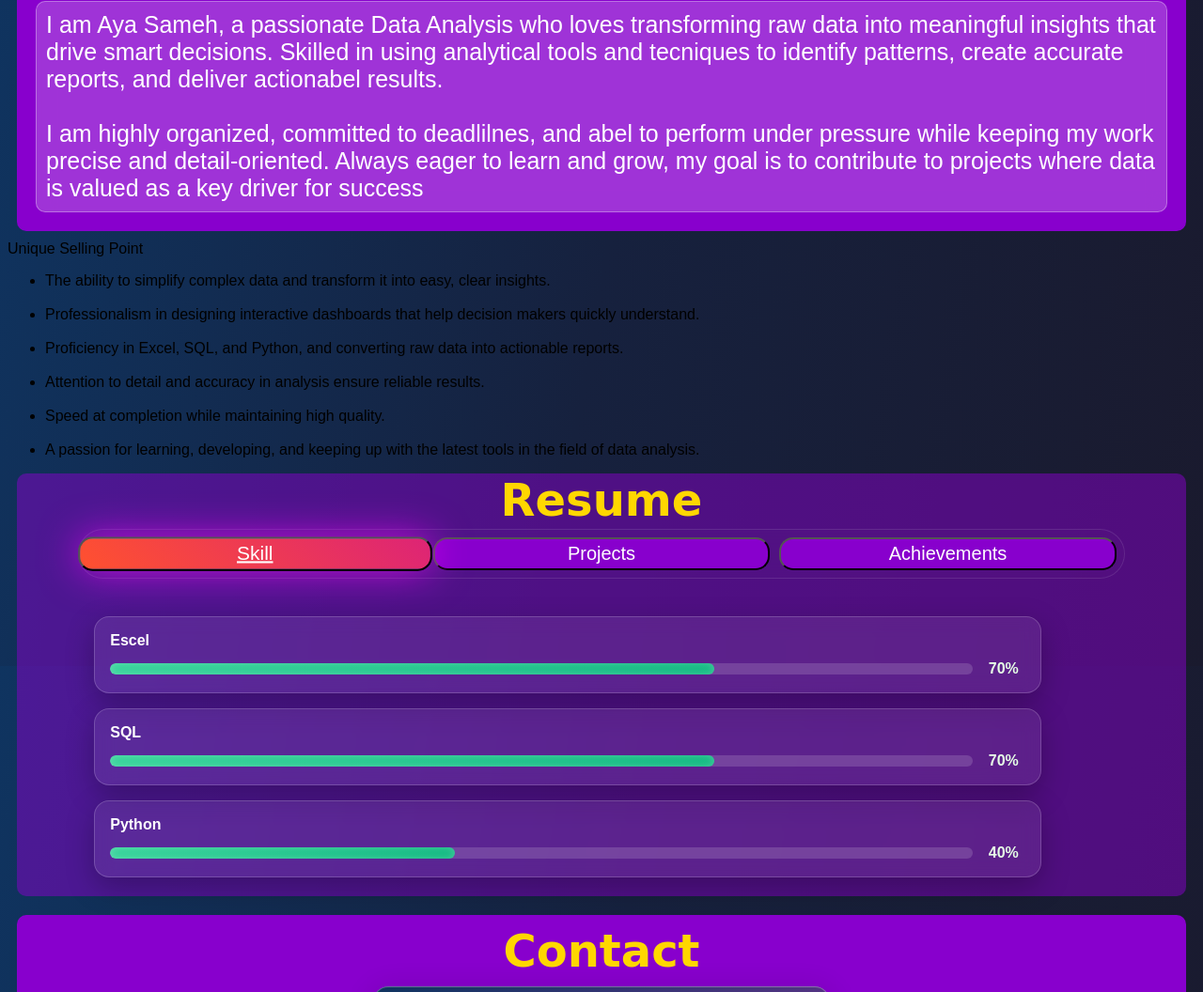
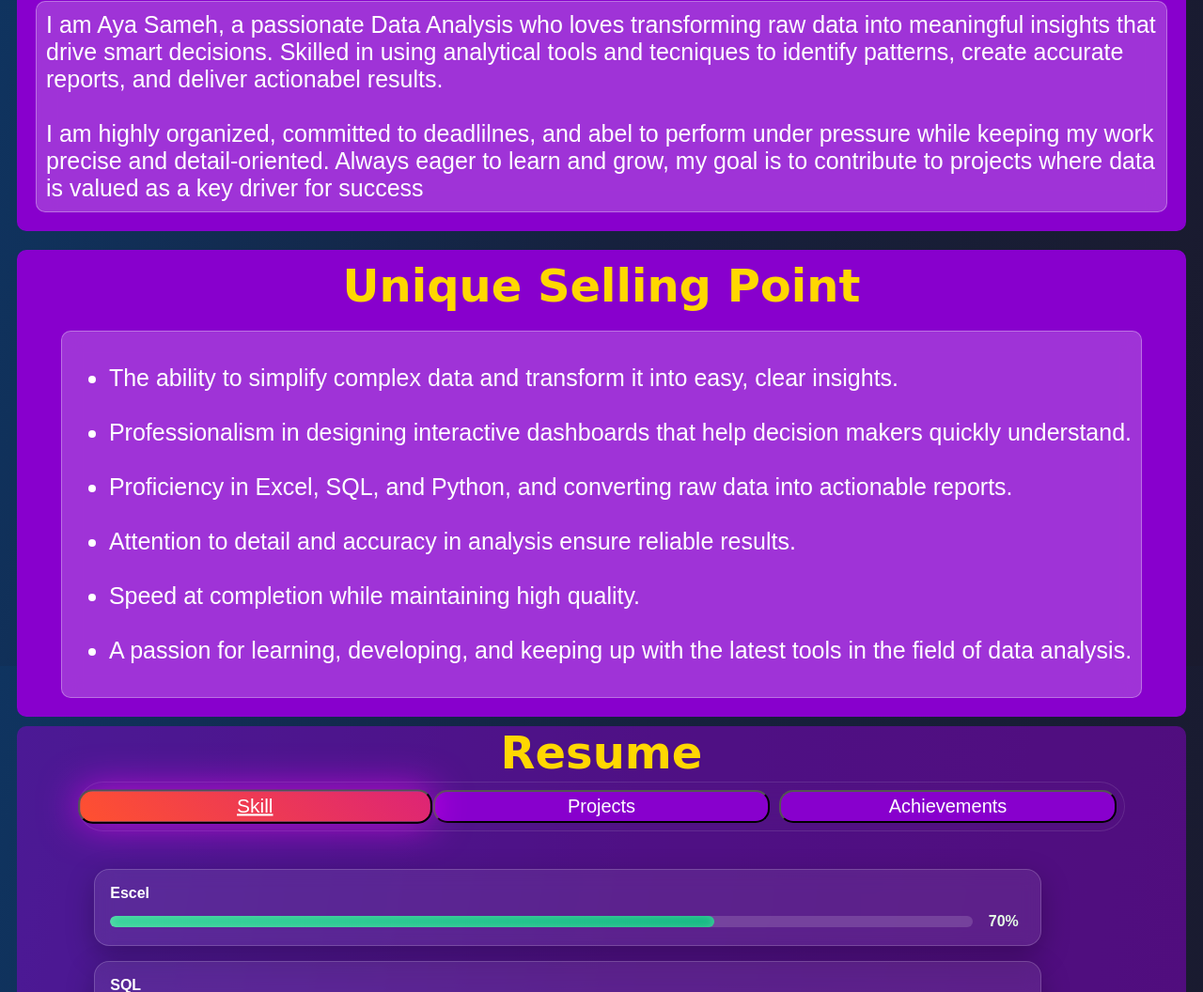
Before and after one commit to Ayasameh8/ayasamehprotfolio, a plain HTML site: page index.html in a window 1280 px wide. Shown: the part 923-1979 px from the top of the page at 94% size. Drawn offline with Linux system fonts and the light colour scheme; a web font is replaced by a local one.

Commit message:
Update css.css

```diff
--- a/css.css
+++ b/css.css
@@ -1,22 +1,3 @@
-
-
-
-
-
-
-
-
-
-
-
-
-
-
-
-
-
-
-
 .body {
     background: linear-gradient(1000deg, #1a1a2e, #16213e, #0f3460);
     font-family: Arial, sans-serif;
@@ -299,6 +280,57 @@
     margin: 10px;
 }
 .label2 {
+    font-size: 25px;
+    color: #ffff;
+}
+
+.div_USP {
+    background-color: #8800cd;
+    height: auto;
+    width: auto;
+    margin-left: 10px;
+    margin-right: 10px;
+    margin-top: 20px;
+    margin-bottom: 10px;
+    border-radius: 10px;
+    padding: 10px;
+    display: flex;
+    flex-direction: column;
+    gap: 10px;
+    align-items: center;
+}
+
+#USP {
+    scroll-margin-top: 140px;
+}
+
+.div_USP1 {
+    color: #ffd700;
+    font-size: 48px;
+    font-weight: bold;
+    font-family: 'Edu NSW ACT Cursive', cursive;
+    transition: all 0.3s ease;
+    display: inline-block;
+}
+
+.div_USP1:hover {
+    color: #ff8c42;
+    transform: translateY(-3px);
+    text-shadow: 0 0 10px #ff8c42;
+    transform: scale(1.05);
+}
+
+.div_USP2 {
+    background-color: rgba(255, 255, 255, 0.2);
+    backdrop-filter: blur(10px);
+    -webkit-backdrop-filter: blur(10px);
+    border: 1px solid rgba(255, 255, 255, 0.3);
+    border-radius: 10px;
+    padding: 10px;
+    margin: 10px;
+}
+
+.USP_label {
     font-size: 25px;
     color: #ffff;
 }
```
